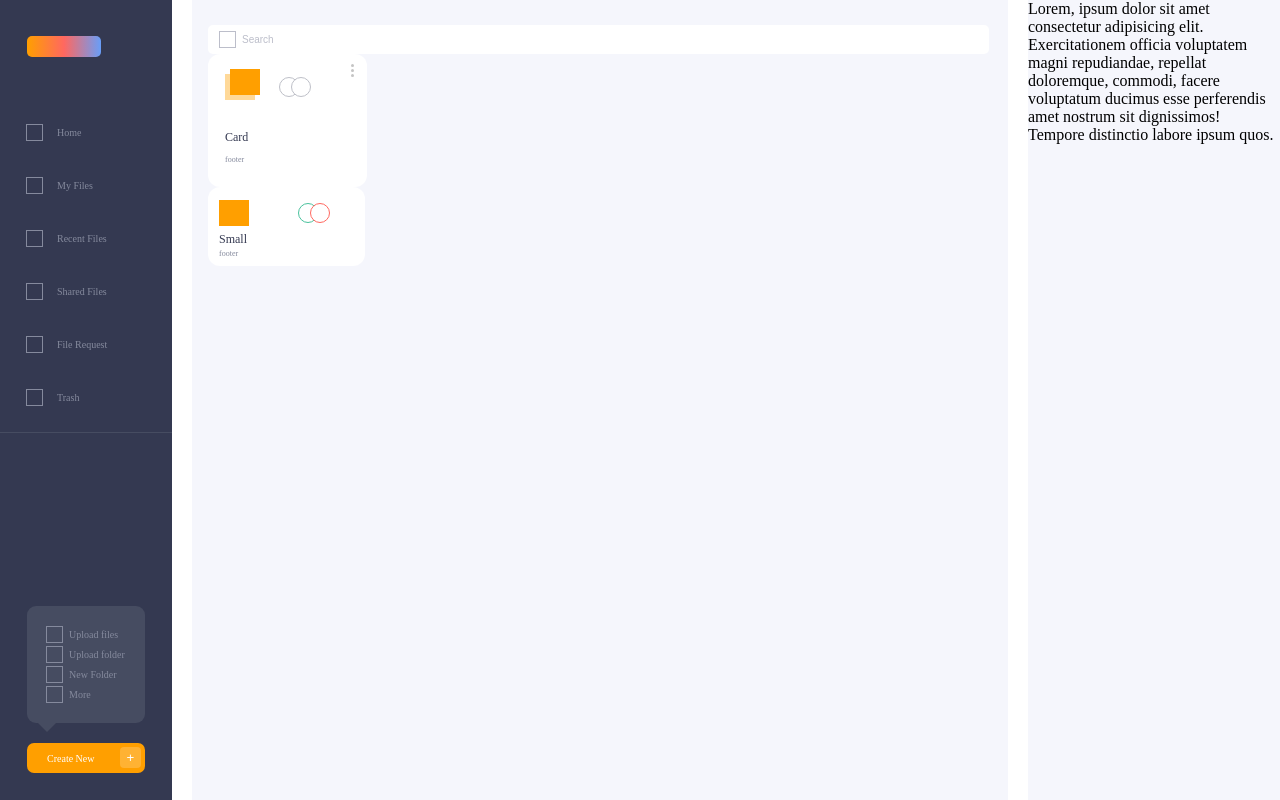
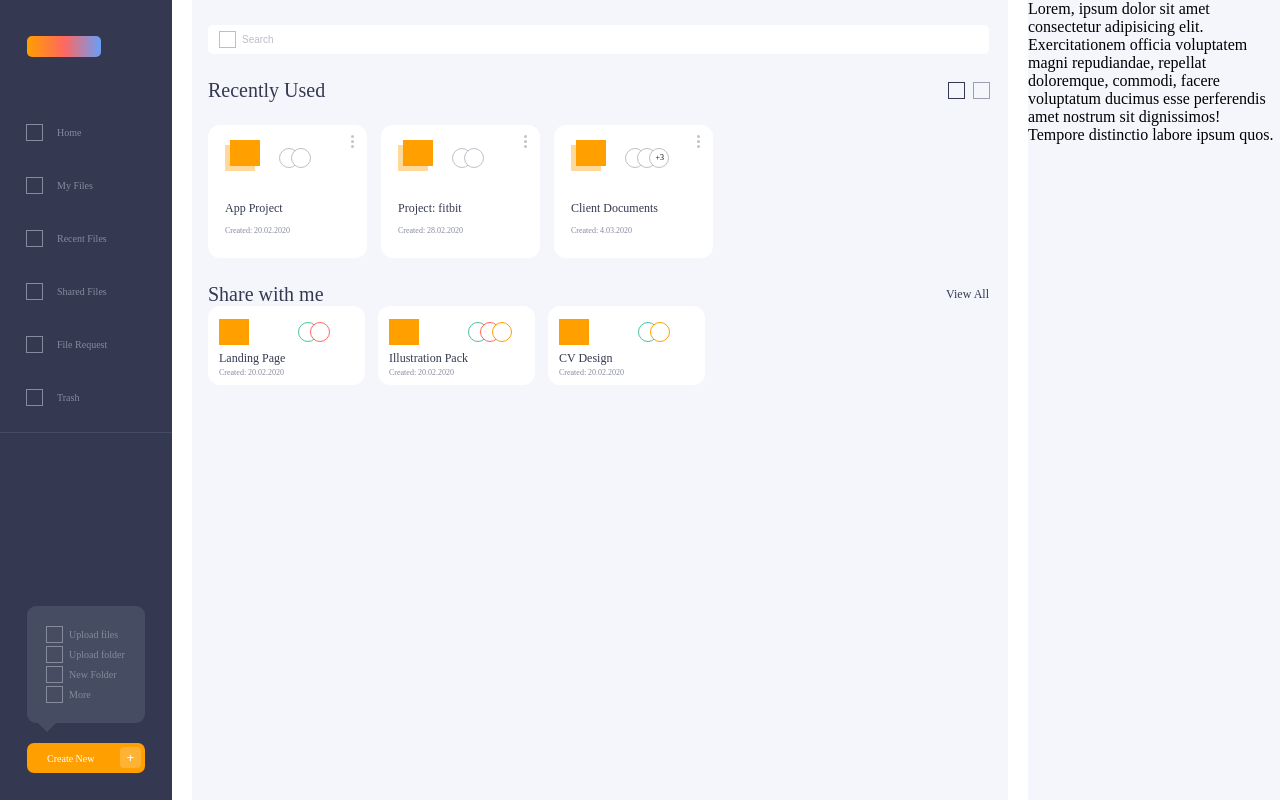
Before and after one commit to ravnhq/react-nerdery-css-layout-challenge, a React (Vite) app: page / in a window 1280 px wide. Built offline with nearby package versions, Linux system fonts and the light colour scheme.

Commit message:
feat: add section component

```diff
--- a/src/App.tsx
+++ b/src/App.tsx
@@ -4,9 +4,9 @@ import Actions from "./actions/Actions";
 import Button from "./button/Button";
 import CardLarge from "./card/CardLarge";
 import CardSmall from "./card/CardSmall";
-import SectionHeader from "./header/SectionHeader";
 import Icon from "./icon/Icon";
 import RectangleSmall from "./rectangle/RectangleSmall";
+import Section from "./section/Section";
 import SideBar from "./sideBar/SideBar";
 
 const tableData = [
@@ -15,11 +15,64 @@ const tableData = [
   { name: "Dashboard Structure", members: 10, date: "Mar 9, 2020", type: 2 },
   { name: "Character Illustration", members: 3, date: "Mar 10, 2020", type: 0 },
 ];
+const sharedFiles = [
+  {
+    name: "Landing Page",
+    date: "Created: 20.02.2020",
+    users: [
+      { avatar: "", id: 1, type: 1 },
+      { avatar: "", id: 1, type: 2 },
+    ],
+  },
+  {
+    name: "Illustration Pack",
+    date: "Created: 20.02.2020",
+    users: [
+      { avatar: "", id: 1, type: 1 },
+      { avatar: "", id: 1, type: 2 },
+      { avatar: "", id: 1, type: 0 },
+    ],
+  },
+  {
+    name: "CV Design",
+    date: "Created: 20.02.2020",
+    users: [
+      { avatar: "", id: 1, type: 1 },
+      { avatar: "", id: 1, type: 0 },
+    ],
+  },
+];
+const files = [
+  {
+    name: "App Project",
+    date: "Created: 20.02.2020",
+    users: [
+      { avatar: "", id: 1, type: 1 },
+      { avatar: "", id: 1, type: 1 },
+    ],
+  },
+  {
+    name: "Project: fitbit",
+    date: "Created: 28.02.2020",
+    users: [
+      { avatar: "", id: 1, type: 1 },
+      { avatar: "", id: 1, type: 1 },
+    ],
+  },
+  {
+    name: "Client Documents",
+    date: "Created: 4.03.2020",
+    users: [
+      { avatar: "", id: 1, type: 1 },
+      { avatar: "", id: 1, type: 1 },
+      { avatar: "", id: 1, type: 1 },
+      { avatar: "", id: 1, type: 1 },
+      { avatar: "", id: 1, type: 1 },
+      { avatar: "", id: 1, type: 1 },
+    ],
+  },
+];
 
-const Users = [
-  { avatar: "", id: 1, type: 1 },
-  { avatar: "", id: 1, type: 2 },
-];
 function App() {
   return (
     <div className="layout">
@@ -37,14 +90,27 @@ function App() {
         <div className="searchBar">
           <Icon color="light-gray" /> <input type="text" placeholder="Search" />
         </div>
-        {/* <SectionHeader multipleActions={true}></SectionHeader>
-        <Table data={tableData}></Table> */}
-        <CardLarge numberUsers={Users} footer="footer">
-          Card
-        </CardLarge>
-        <CardSmall footer="footer" numberUsers={Users}>
-          Small
-        </CardSmall>
+        <Section title="Recently Used" action={true}>
+          <div style={{ display: "flex", gap: "14px", marginTop: "23px" }}>
+            {files.map((file) => (
+              <CardLarge footer={file.date} numberUsers={file.users}>
+                {file.name}
+              </CardLarge>
+            ))}
+          </div>
+        </Section>
+        {/* <Section title="Recent Files" action={false}>
+          <Table data={tableData}></Table>
+        </Section> */}
+        <Section title="Share with me" action={false}>
+          <div style={{ display: "flex", gap: "13px" }}>
+            {sharedFiles.map((file) => (
+              <CardSmall footer={file.date} numberUsers={file.users}>
+                {file.name}
+              </CardSmall>
+            ))}
+          </div>
+        </Section>
       </div>
       <div className="cell">
         Lorem, ipsum dolor sit amet consectetur adipisicing elit. Exercitationem
--- a/src/header/SectionHeader.tsx
+++ b/src/header/SectionHeader.tsx
@@ -4,11 +4,12 @@ import Icon from "../icon/Icon";
 
 interface SectionHeader {
   multipleActions: boolean;
+  children: React.ReactNode;
 }
-const SectionHeader: FC<SectionHeader> = ({ multipleActions }) => {
+const SectionHeader: FC<SectionHeader> = ({ multipleActions, children }) => {
   return (
     <div className="header flex spaceBetween center">
-      <p className="titleHeader">Recent Files</p>
+      <p className="titleHeader">{children}</p>
       {multipleActions ? (
         <div className="headerActions">
           <Icon color="dark-blue" />
--- /dev/null
+++ b/src/section/Section.tsx
@@ -0,0 +1,18 @@
+import React, { FC } from "react";
+import SectionHeader from "../header/SectionHeader";
+
+interface Section {
+  children: React.ReactNode;
+  action: boolean;
+  title: string;
+}
+const Section: FC<Section> = ({ children, action, title }) => {
+  return (
+    <div>
+      <SectionHeader multipleActions={action}>{title}</SectionHeader>
+      {children}
+    </div>
+  );
+};
+
+export default Section;
```
